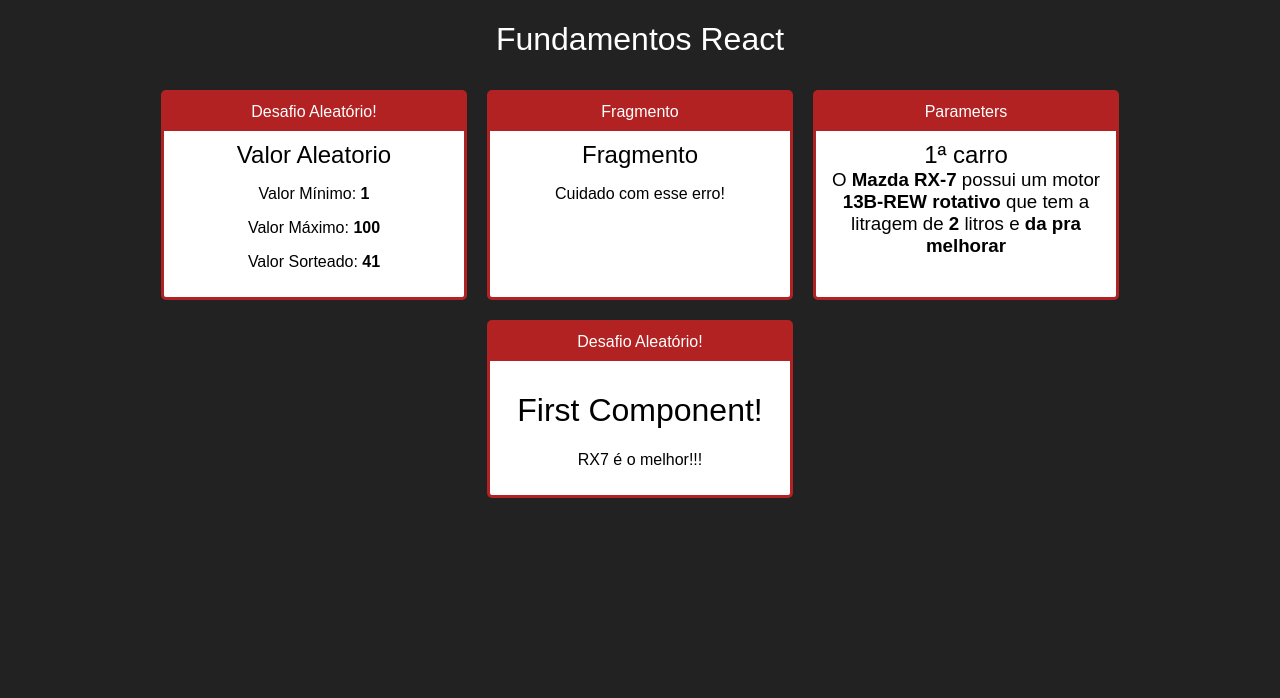
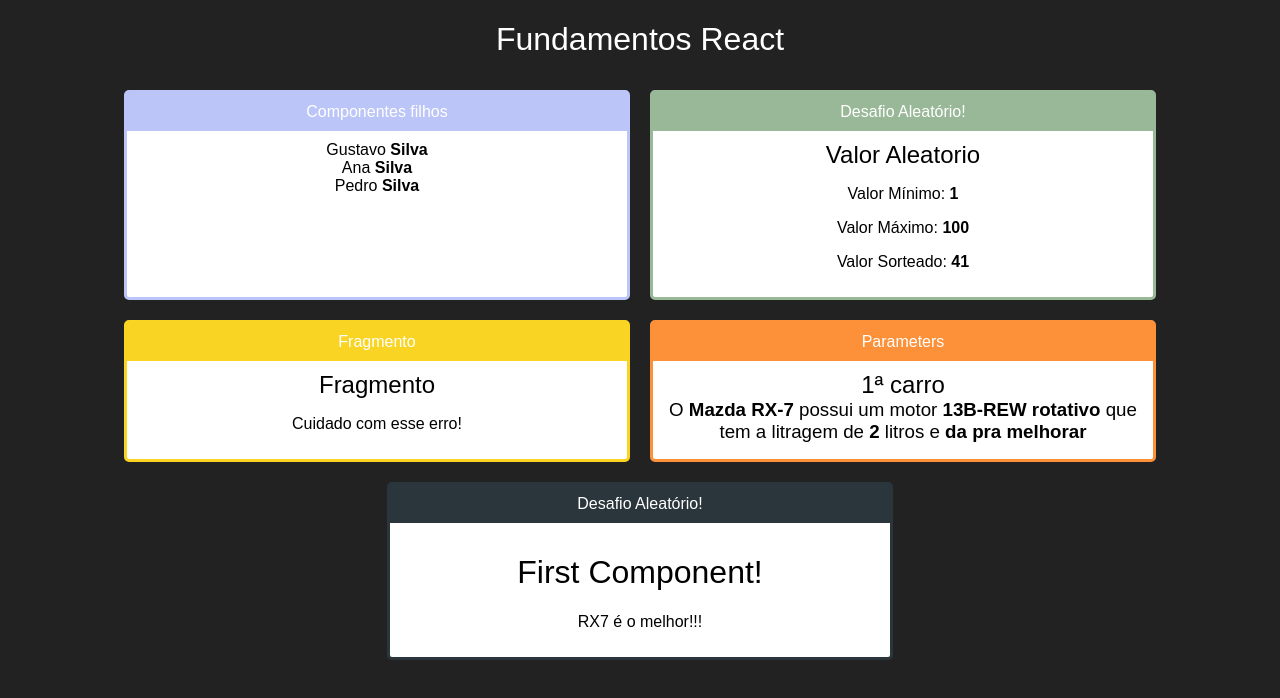
Before and after one commit to gustavo-silva-clear/Fundamentos_React, a React (Create React App) app: page / in a window 1280 px wide. Shown: the top 698 px of the page. Built offline with nearby package versions, Linux system fonts and the light colour scheme.

Commit message:
feat: Component with Son

```diff
--- a/src/App.jsx
+++ b/src/App.jsx
@@ -1,6 +1,7 @@
 import React from "react";
 import './App.css'
 
+import Familia from "./components/basicos/Familia";
 import Card from "./components/Layout/Card";
 import Primeiro from './components/basicos/Primeiro'
 import ComParametro from './components/basicos/ComParametro'
@@ -17,19 +18,25 @@ export default props => {
 
             <div className="Cards">
 
-                <Card titulo="Desafio Aleatório!">
+                <Card titulo="Componentes filhos" color="#bbc5f8">
+
+                 <Familia></Familia>
+
+                </Card>
+
+                <Card titulo="Desafio Aleatório!" color="#99B898">
 
                     <Aleatorio min={1} max={100} />
 
                 </Card>
 
-                <Card titulo="Fragmento">
+                <Card titulo="Fragmento" color="#F9D423">
 
                     <Fragmento />
 
                 </Card>
 
-                <Card titulo="Parameters">
+                <Card titulo="Parameters" color="#FC913A">
 
 
                     <ComParametro
@@ -39,7 +46,7 @@ export default props => {
 
                 </Card>
 
-                <Card titulo="Desafio Aleatório!">
+                <Card titulo="Desafio Aleatório!" color="#2A363B">
 
                     <Primeiro></Primeiro>
 
--- a/src/components/Layout/Card.css
+++ b/src/components/Layout/Card.css
@@ -1,16 +1,15 @@
 .Card {
 
-    background-color: firebrick;
     border-radius: 5px;
-    border: 3px solid firebrick;
+    border: 3px solid;
     overflow: hidden;
     margin: 10px;
 
 
     display: flex;
     flex-direction: column;
-    min-width: 300px;
-    max-width: 300px;
+    min-width: 500px;
+    max-width: 500px;
 }
 
 .Card .Title {
--- a/src/components/Layout/Card.jsx
+++ b/src/components/Layout/Card.jsx
@@ -3,9 +3,14 @@ import React from "react";
 
 export default (props) => {
 
+    const cardStyle = {
+        backgroundColor: props.color || '#008',
+        borderColor: props.color || '#008'
+    }
+
     return (
 
-        <div className="Card">
+        <div className="Card" style={cardStyle}>
 
             <div className="Title">{props.titulo}</div>
             <div className="Content">
--- /dev/null
+++ b/src/components/basicos/Familia.jsx
@@ -0,0 +1,19 @@
+import React from "react";
+import Familiamembro from './FamiliaMembro'
+
+export default props => {
+
+    return (
+
+        <div>
+
+            <Familiamembro nome = "Gustavo"/>
+            <Familiamembro nome = "Ana"/>
+            <Familiamembro nome = "Pedro"/>
+
+        </div>
+
+    )
+
+
+}
--- /dev/null
+++ b/src/components/basicos/FamiliaMembro.jsx
@@ -0,0 +1,11 @@
+import React from "react";
+
+export default (props) => {
+
+    return <div>
+
+        <span> {props.nome} <strong>Silva</strong></span>
+
+    </div>
+
+}
```
